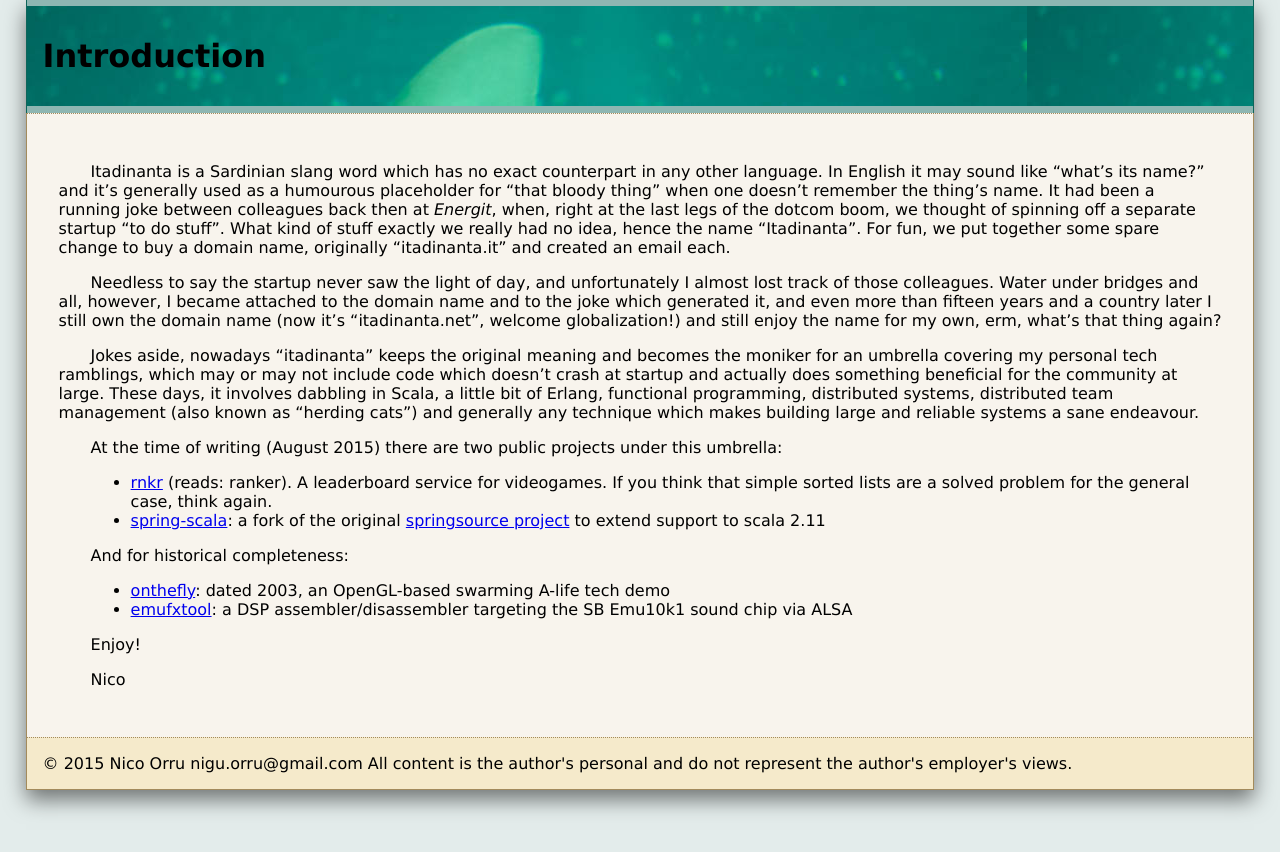
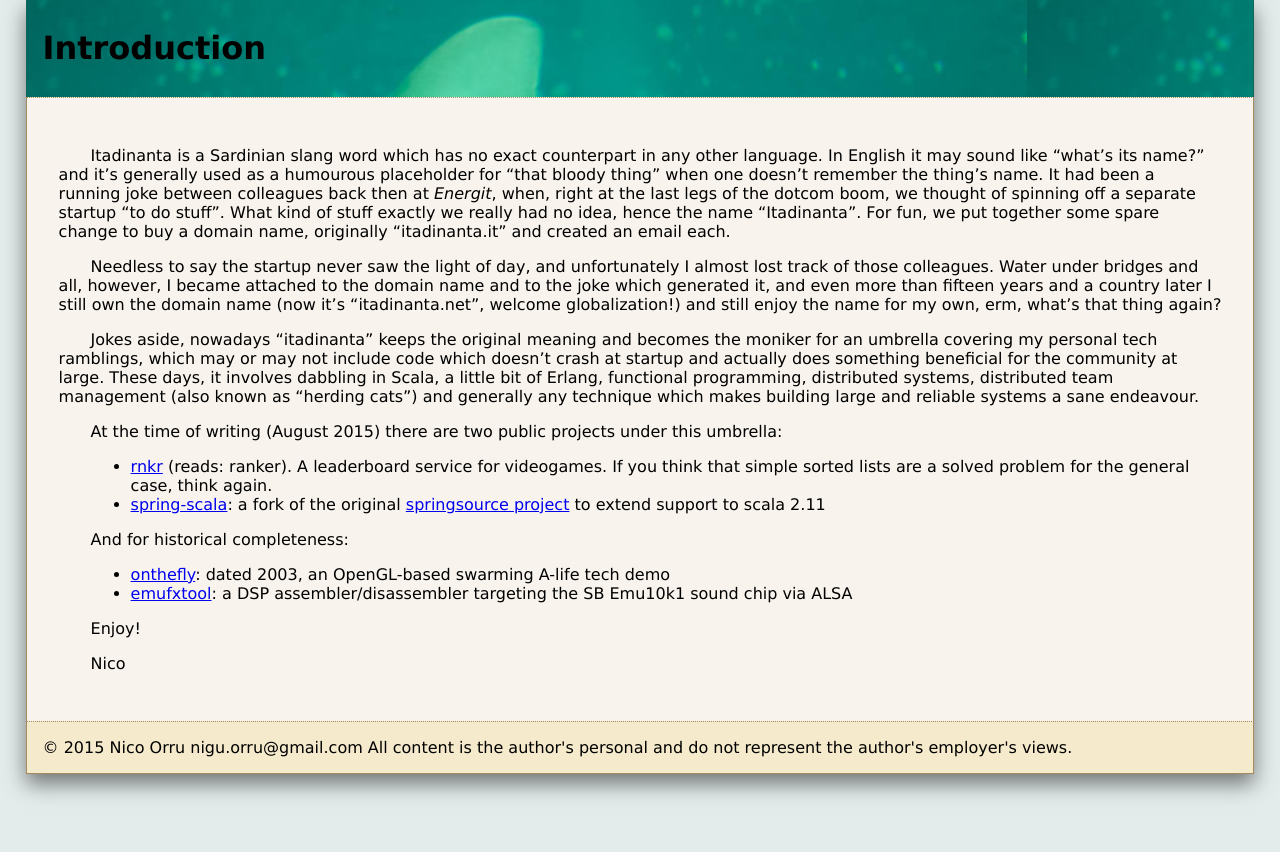
Before and after one commit to itadinanta/itadinanta.github.io, a Jekyll site: the page built from index.md, in a window 1280 px wide. Shown: the top 852 px of the page. Built offline with Jekyll 4.4.1, drawn with Linux system fonts in a browser that asks for light colours.

Commit message:
Smaller header

```diff
--- a/css/default.css
+++ b/css/default.css
@@ -21,7 +21,7 @@ body {
 
 #header {
 	background: #8EB6B2 url("/img/bg_sharkfin.jpg") left repeat-x;
-	padding: 1em;
+	padding: 0.5em 1em 0.5em 1em;
 	margin: 0pt;
 	border-color: #0E655A;
 	border-width: 1px;
```
